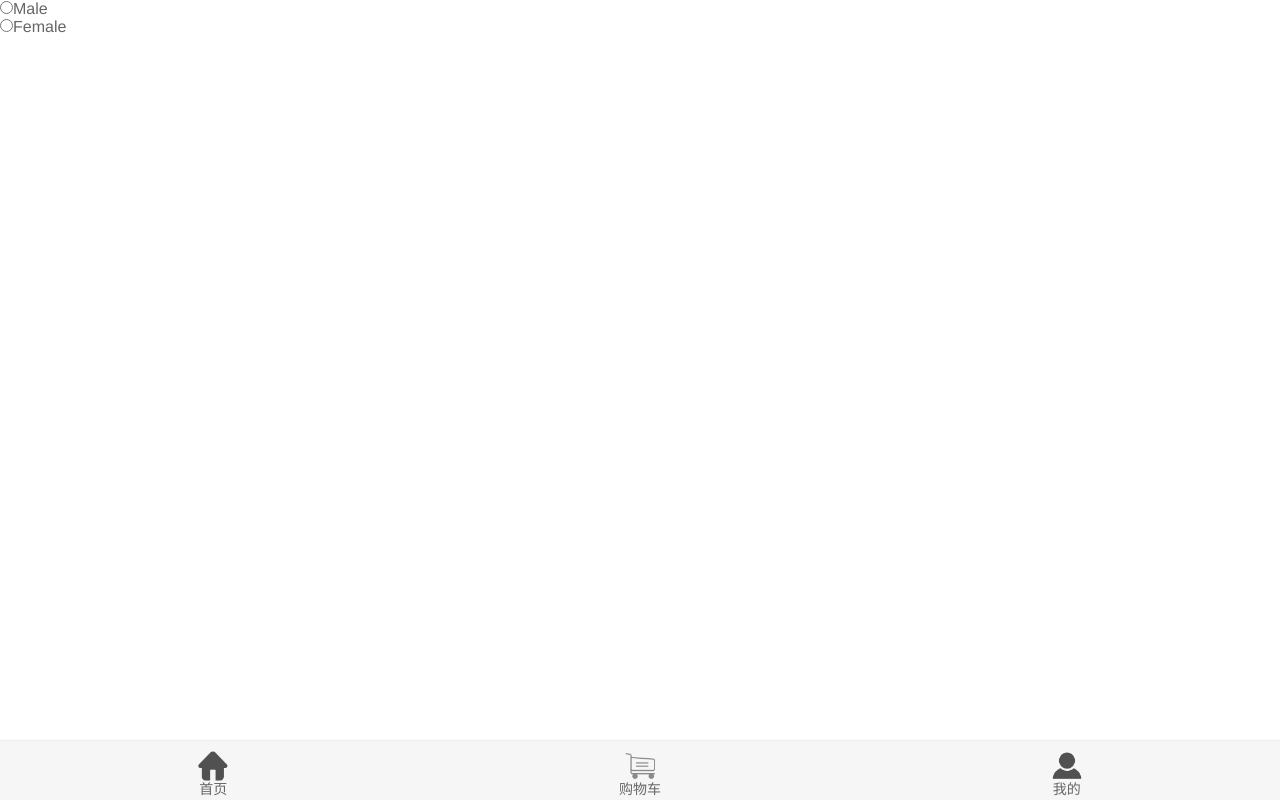
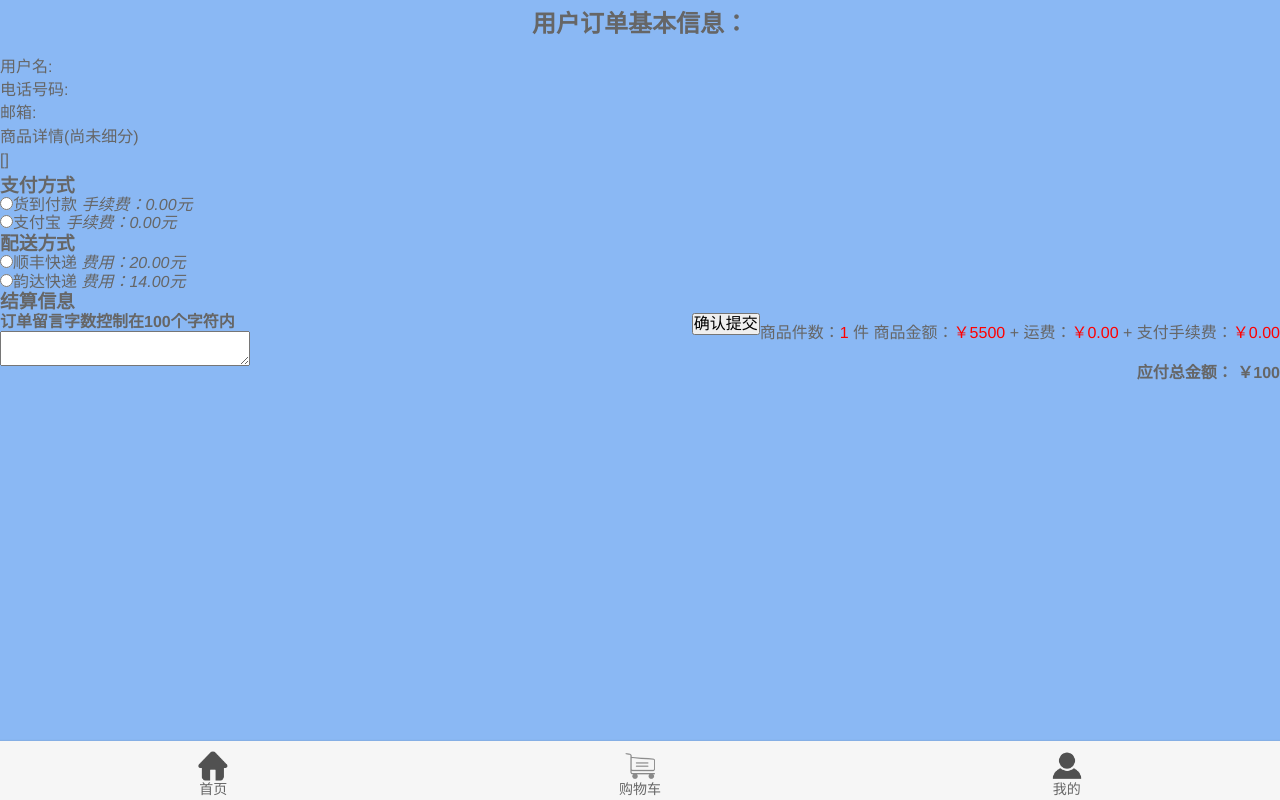
Before and after one commit to 1MELT6/mail, a Vue app: page /pay in a window 1280 px wide. Built offline with nearby package versions, Linux system fonts and the light colour scheme.

Commit message:
'toast封装提示代替alert提示'

```diff
--- /dev/null
+++ b/src/components/common/toast/Toast.vue
@@ -0,0 +1,50 @@
+<template>
+  <div class="toast"  v-show="isShow">
+    <div>{{message}}</div>
+  </div>
+</template>
+
+<script>
+  export default {
+    name: 'Toast',
+    props:{
+    //   message:{
+    //     type:String,
+    //     default:''
+    //   },
+    //   show:{
+    //     type:Boolean,
+    //     default:false
+    //   }
+    },
+    data(){
+      return{
+        message:'',
+        isShow:false
+      }
+    },
+    methods:{
+      show(message='默认文字', duration = 2000){
+        this.isShow = true
+        this.message = message
+        setTimeout(() => {
+          this.isShow = false
+          this.message = ''
+        },duration)
+      }
+    }
+   }
+</script>
+
+<style scoped>
+  .toast{
+    position: fixed;
+    top: 50%;
+    left: 50%;
+    transform: translate(-50% , -50%);
+    padding: 8px 10px;
+    color: #fff;
+    background-color: rgba(0,0,0,0.5);
+    z-index: 999;
+  }
+</style>
--- /dev/null
+++ b/src/components/common/toast/index.js
@@ -0,0 +1,22 @@
+import Toast from './Toast'
+
+const obj = {}
+
+obj.install = function (Vue) {
+  //1.创建组件构造器
+  const toastContrustor = Vue.extend(Toast)
+
+  //2.new的方式，根据组件构造器，可以创建出来一个组件对象
+  const toast = new toastContrustor()
+
+  //3.将组件对象，手动挂载到某一个元素上
+  toast.$mount(document.createElement('div'))
+
+  //4.toast.$el对应的就是div
+
+  document.body.appendChild(toast.$el)
+
+  Vue.prototype.$toast = toast
+}
+
+export default obj
--- a/src/main.js
+++ b/src/main.js
@@ -2,12 +2,19 @@ import Vue from 'vue'
 import App from './App.vue'
 import router from './router'
 import store from './store'
-import ElementUI from 'element-ui';
+
+import toast from 'components/common/toast/index.js'
+
+//添加事件总线对象
+Vue.prototype.$bus = new Vue()
+
+//安装toast插件
+Vue.use(toast)
+
 Vue.config.productionTip = false
 
 new Vue({
   render: h => h(App),
   router,
   store,
-  ElementUI
 }).$mount('#app')
--- a/src/router/index.js
+++ b/src/router/index.js
@@ -6,7 +6,8 @@ const Home = () => import('../views/home/Home')
 const Cart= () => import('../views/cart/Cart')
 const Profile = () => import('../views/profile/Profile')
 const Detail = () => import('../views/detail/Detail')
-const Pay= () => import('../views/pay/Pay')
+const Pay= () => import('../views/cart/childComps/Pay')
+// const Pay= () => import('../views/pay/Pay')
 const Register = () => import('../views/user/Register')
 const Login = () => import('../views/user/Login')
 
--- a/src/store/getters.js
+++ b/src/store/getters.js
@@ -4,7 +4,8 @@ const getters = {
   },
   cartCount(state, getters) {
     return getters.cartList.length
-  }
+  },
+
 }
 
 export default getters
--- a/src/store/index.js
+++ b/src/store/index.js
@@ -18,7 +18,7 @@ Vue.use(Vuex)
 // 2.创建Store对象
 const store = new Vuex.Store({
   state:{
-    cartList: []
+    cartList: [],
   },
   mutations,
   actions,
--- /dev/null
+++ b/src/views/cart/childComps/Pay.vue
@@ -0,0 +1,162 @@
+<template>
+  <div id="pay">
+    <form action="">
+      <div class="base">
+        <h2>用户订单基本信息：</h2>
+        <p>用户名: {{ name }}</p>
+        <p>电话号码: {{ tel }}</p>
+        <p>邮箱: {{ mail }}</p>
+        <p>商品详情(尚未细分)</p>
+        <p>{{$store.getters.cartList}}</p>
+      </div>
+      <h3>支付方式</h3>
+      <ul class="item_box">
+        <!--取得一个DataTable-->
+
+        <li>
+          <label
+            ><input
+              name="payment_id"
+              type="radio"
+              onclick="PaymentAmountTotal(this);"
+              value="1"
+            /><input name="payment_price" type="hidden" value="0.00" />货到付款
+            <em>手续费：0.00元</em></label
+          >
+        </li>
+        <li>
+          <label
+            ><input
+              name="payment_id"
+              type="radio"
+              onclick="PaymentAmountTotal(this);"
+              value="3"
+            /><input name="payment_price" type="hidden" value="0.00" />支付宝
+
+            <em>手续费：0.00元</em></label
+          >
+        </li>
+      </ul>
+      <h3 class="bar_tit">配送方式</h3>
+      <ul class="item_box">
+        <!--取得一个DataTable-->
+
+        <li>
+          <label
+            ><input
+              name="express_id"
+              type="radio"
+              onclick="FreightAmountTotal(this);"
+              value="1"
+            /><input name="express_price" type="hidden" value="20.00" />顺丰快递
+
+            <em>费用：20.00元</em></label
+          >
+        </li>
+
+        <li>
+          <label
+            ><input
+              name="express_id"
+              type="radio"
+              onclick="FreightAmountTotal(this);"
+              value="2"
+              datatype="*"
+              sucmsg=" " /><input
+              name="express_price"
+              type="hidden"
+              value="14.00" />韵达快递
+            <em>费用：14.00元</em><span class="Validform_checktip"></span
+          ></label>
+        </li>
+      </ul>
+      <h3 class="bar_tit">结算信息</h3>
+      <div>
+        <div class="left">
+          <h4>订单留言<span>字数控制在100个字符内</span></h4>
+          <textarea
+            name="message"
+            class="input"
+            style="width: 250px; height: 35px"
+          ></textarea>
+        </div>
+
+        <div class="right" style="text-align: right; line-height: 40px">
+          商品件数：<font color="#FF0000">1</font> 件 商品金额：<font
+            color="#FF0000"
+            >￥<label id="goods_amount">5500</label></font
+          >
+          + 运费：<font color="#FF0000"
+            >￥<label id="express_fee">0.00</label></font
+          >
+          + 支付手续费：<font color="#FF0000"
+            >￥<label id="payment_fee">0.00</label></font
+          >
+          <br />
+          <b class="font18"
+            >应付总金额：
+              ￥<label id="order_amount">100</label></font
+            ></b
+          >
+        </div>
+      </div>
+
+      <div class="line20"></div>
+      <div class="right">
+        <input
+          id="btnSubmit"
+          name="btnSubmit"
+          type="submit"
+          value="确认提交"
+          class="btn btn-success marL10"
+        />
+      </div>
+      <div class="clear"></div>
+    </form>
+  </div>
+</template>
+
+<script>
+export default {
+  props: {
+    goods: {
+      type: Object,
+    },
+  },
+  data() {
+    return {
+      //获取用户信息
+      name: localStorage.getItem("name"),
+      mail: localStorage.getItem("mail"),
+      tel: localStorage.getItem("tel"),
+    };
+  },
+  methods: {
+    getInfo() {
+      return this.$store.getters.cartList.title;
+    },
+  },
+};
+</script>
+
+<style>
+#pay {
+  width: 100%;
+  height: 100%;
+  background-size: 100% 100%;
+  position: fixed;
+  top: 0;
+  left: 0;
+  background: #3081eb90;
+}
+
+.base h2 {
+  padding-top: 10px;
+  padding-bottom: 20px;
+  text-align: center;
+}
+
+.base p {
+  padding-bottom: 5px;
+}
+</style>
--- a/src/views/detail/childComps/DetailBottomBar.vue
+++ b/src/views/detail/childComps/DetailBottomBar.vue
@@ -27,7 +27,8 @@ export default {
  methods: {
       addToCart() {
         this.$emit('addToCart')
-        alert('添加成功')
+        // alert('添加成功')
+        this.$toast.show("添加成功",2000)
       }
     }
 }
--- a/src/views/pay/Pay.vue
+++ /dev/null
@@ -1,19 +0,0 @@
-<template>
-  <div>
-    <form action="">
-      <input type="radio" name="sex" value="male">Male<br>
-<input type="radio" name="sex" value="female">Female
-    </form>
-
-  </div>
-</template>
-
-<script>
-export default {
-
-}
-</script>
-
-<style>
-
-</style>
--- a/src/views/profile/childComps/UserInfo.vue
+++ b/src/views/profile/childComps/UserInfo.vue
@@ -32,7 +32,7 @@
         mail:localStorage.getItem('mail'),
         tel:localStorage.getItem('tel'),
         isAuth:"",//是否保持登录状态
-      };
+      }
     },
 	 methods:{
      userClick(){
--- a/src/views/user/Login.vue
+++ b/src/views/user/Login.vue
@@ -41,18 +41,24 @@ export default {
       if(this.name===localStorage['name'] && this.password===localStorage['password'])
        {
          this.$router.replace('/home');//如果输入的名字以及密码正确路由跳转至个人页面
-          alert('登录成功进入首页');
+          // alert('登录成功进入首页');
+           this.$toast.show("登录成功进入首页",2000)
        }
        else if(this.name==='')//名字为空
        {
-         alert('用户名不为空');
+        //  alert('用户名不为空');
+        this.$toast.show("用户名不为空",2000)
        }
        else if(this.password==='')//密码为空
        {
-         alert('密码不为空');
+        //  alert('密码不为空');
+        this.$toast.show("密码不为空",2000)
+
        }
       else{
-        alert('账号不存在，请注册后登录');//查无此号
+        // alert('账号不存在，请注册后登录');//查无此号
+        this.$toast.show("账号不存在，请注册后登录",2000)
+
         }
     },
     handleregister:function()
--- a/src/views/user/Register.vue
+++ b/src/views/user/Register.vue
@@ -32,9 +32,13 @@ export default {
     check(){
          var verify = /^[_a-z0-9-]+(\.[_a-z0-9-]+)*@[a-z0-9-]+(\.[a-z0-9-]+)*(\.[a-z]{2,})$/;
                 if (!verify.test(this.mail)) {
-                    alert('格式错误,重新输入')
+                    // alert('格式错误,重新输入')
+        this.$toast.show("格式错误,重新输入",2000)
+
                 } else{
-                    alert('格式正确，进行下一步操作')
+                    // alert('格式正确，进行下一步操作')
+        this.$toast.show("格式正确，进行下一步操作",2000)
+
                 }
     },
   //点击完成按钮触发handlefinish
@@ -42,11 +46,15 @@ export default {
     {
       if(localStorage['name']===this.name)
       {
-        alert("用户名已存在");//如果用户名已存在则无法注册
+        // alert("用户名已存在");//如果用户名已存在则无法注册
+        this.$toast.show("用户名已存在",2000)
+
       }
       else if(this.name==='')
       {
-        alert("用户名不能为空");
+        // alert("用户名不能为空");
+        this.$toast.show("用户名不能为空",2000)
+
       }
       // else if(/^\w[-\w.+]*@([A-Za-z0-9][-A-Za-z0-9]+\.)+[A-Za-z]{2,14}/.test(this.mail)){
       //   alert("邮箱格式错误，需包含@")
@@ -57,7 +65,8 @@ export default {
         localStorage.setItem('mail',this.mail);
         localStorage.setItem('tel',this.tel);
         localStorage.setItem('s',"false");
-        alert("注册成功");
+        // alert("注册成功");
+        this.$toast.show("注册成功",2000)
         this.$router.replace('/Login');//完成注册后跳转至登录页面
       }
     }
```
